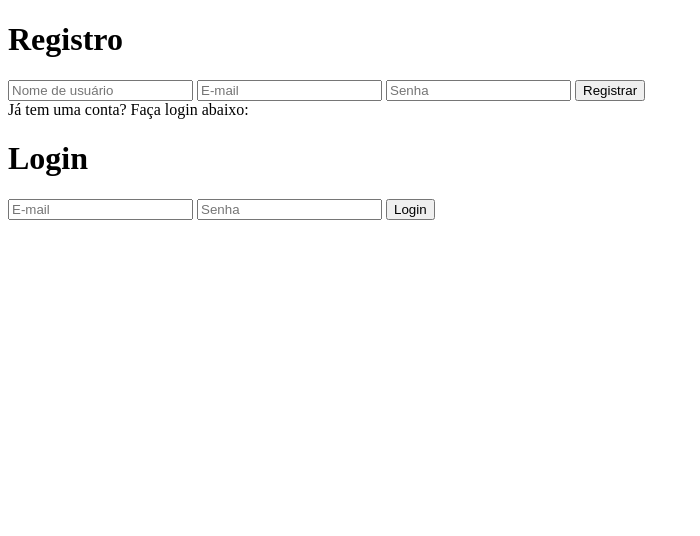
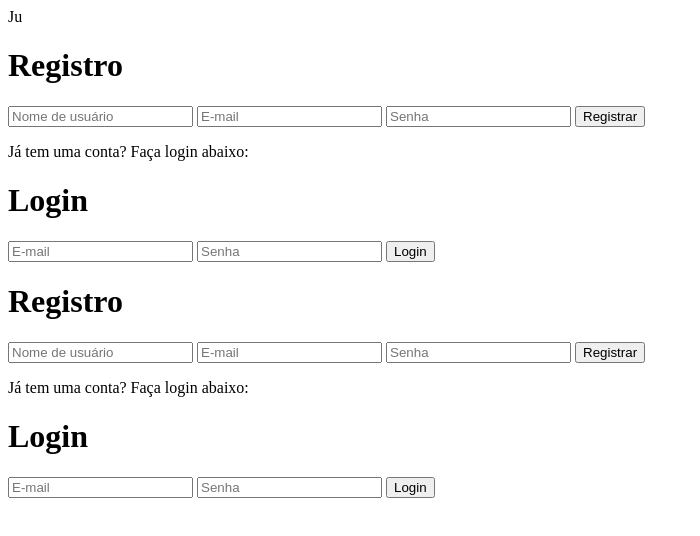
Before and after one commit to Danilojt-boop/6, a plain HTML site: page index.html in a window 1280 px wide. Shown: the whole page, without its empty margins (0-700 px from the left). Drawn offline with Linux system fonts and the light colour scheme.

Commit message:
Update index.html

```diff
--- a/index.html
+++ b/index.html
@@ -1,3 +1,36 @@
+Ju<!DOCTYPE html>
+<html lang="en">
+<head>
+  <meta charset="UTF-8">
+  <meta name="viewport" content="width=device-width, initial-scale=1.0">
+  <title>Registro e Login</title>
+  <link rel="stylesheet" href="styles.css">
+</head>
+<body>
+  <div class="container">
+    <h1>Registro</h1>
+    <form id="register-form">
+      <input type="text" id="register-username" placeholder="Nome de usuário" required>
+      <input type="email" id="register-email" placeholder="E-mail" required>
+      <input type="password" id="register-password" placeholder="Senha" required>
+      <button type="submit">Registrar</button>
+    </form>
+
+    <div class="separator">Já tem uma conta? Faça login abaixo:</div>
+
+    <h1>Login</h1>
+    <form id="login-form">
+      <input type="email" id="login-email" placeholder="E-mail" required>
+      <input type="password" id="login-password" placeholder="Senha" required>
+      <button type="submit">Login</button>
+    </form>
+
+    <p id="message" class="message"></p>
+  </div>
+
+  <script src="script.js"></script>
+</body>
+</html>
 <!DOCTYPE html>
 <html lang="en">
 <head>
```
